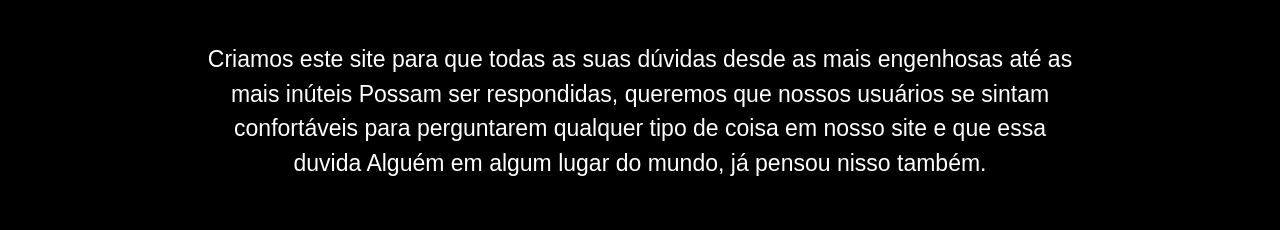
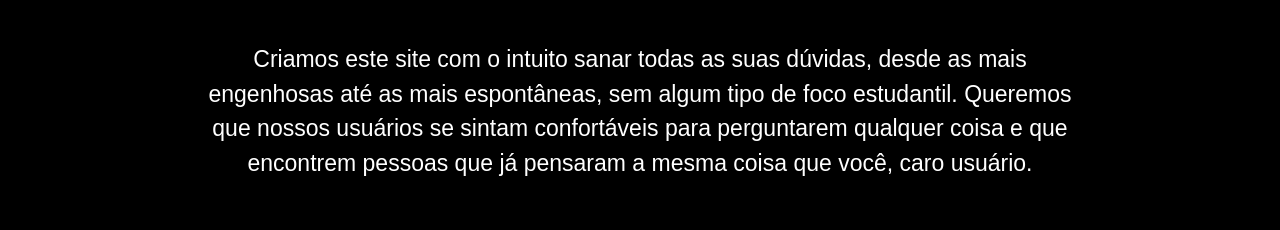
Before and after one commit to MiguelSoaresDev/Projeto-fumani, a plain HTML site: page index.html in a window 1280 px wide. Shown: the part 231-461 px from the top of the page. Drawn offline with nearby package versions, Linux system fonts and the light colour scheme.

Commit message:
Update index.html

```diff
--- a/index.html
+++ b/index.html
@@ -35,9 +35,7 @@
                         Olá, Nos somos o FUMANI (futeis mas não inuteís)
                     </h2>
                     <div class="col py-3 px-lg-5 Intuito-descricao">
-                        <p class="conteudo-principal-escrito">Criamos este site para que todas as suas dúvidas desde as mais engenhosas até as mais inúteis
-                            Possam ser respondidas, queremos que nossos usuários se sintam confortáveis para perguntarem qualquer tipo de coisa em nosso site e que essa duvida
-                            Alguém em algum lugar do mundo, já pensou nisso também.
+                        <p class="conteudo-principal-escrito">Criamos este site com o intuito sanar todas as suas dúvidas, desde as mais engenhosas até as mais espontâneas, sem algum tipo de foco estudantil. Queremos que nossos usuários se sintam confortáveis para perguntarem qualquer coisa e que encontrem pessoas que já pensaram a mesma coisa que você, caro usuário.
 </p>
                     </div>
                 </div>
```
